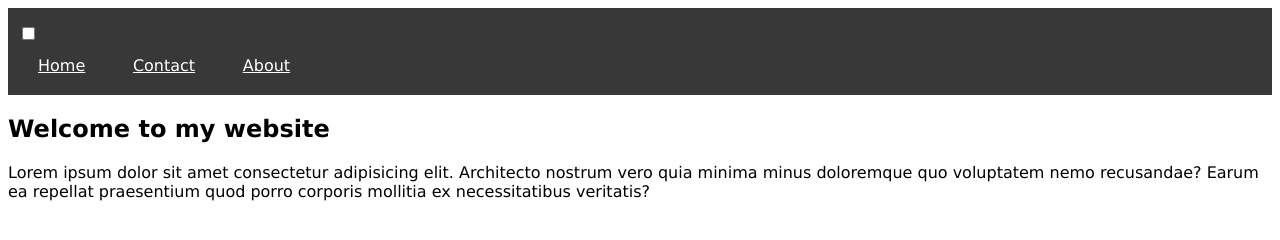
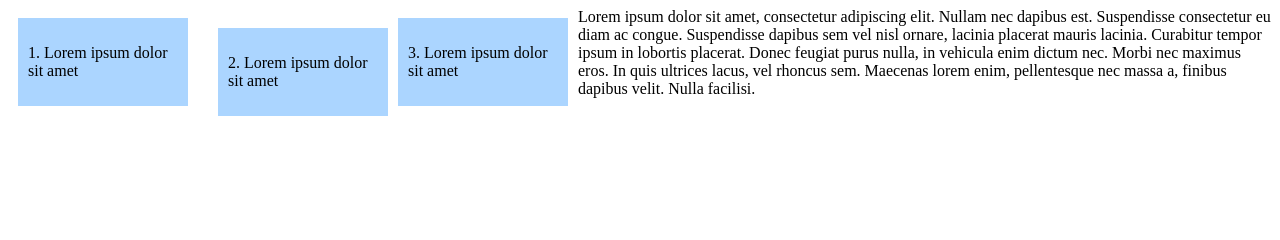
Before and after one commit to Liban-M1/Task-Playground-, a plain HTML site: page index.html in a window 1280 px wide. Drawn offline with Linux system fonts and the light colour scheme.

Commit message:
Positions

```diff
--- a/CSS/styles.css
+++ b/CSS/styles.css
@@ -1,49 +1,21 @@
-body {
-    font-family: Verdana, Geneva, Tahoma, sans-serif;
+.item {
+    background-color: #abd5ff;
+    max-width: 150px;
+    padding: 10px;
+    margin: 10px;
+  }
+  .floated {
+    float: left;
+  }
+
+.positioned {
+    position: relative;
+    top: 10px;
+    left: 10px;
 }
 
-nav {
-    display: none;
-}
-
-#menu-checkbox:checked ~ nav {
-    display: block;
-}
-
-header {
-    position: relative;
-    background: rgb(56, 56, 56);
-    color: #fff;
-    padding: 10px;
-    font-size: 1.5rem;
-}
-
-nav {
-    position: absolute;
-    background-color: rgb(56, 56, 56);
-    top: 0%;
-    left: 30px;
-}
-
-nav a {
-    display: block;
-    color: #ffff;
-    padding: 10px 20px;
-    font-size: 1rem;
-}
-
-@media (min-width: 600px) {
-    nav {
-        display: block;
-        position: static;
-    }
-
-    .hamburger-icon {
-        display: block;
-
-    }
-
-    nav a {
-        display: inline-block;
-    }
-}
+  .section::after {
+    content: ;
+    clear: both;
+    display: table;
+  }
--- a/index.html
+++ b/index.html
@@ -1,27 +1,19 @@
-<!DOCTYPE html>
-<html lang="en">
-<head>
-    <meta charset="UTF-8">
-    <meta http-equiv="X-UA-Compatible" content="IE=edge">
-    <meta name="viewport" content="width=device-width, initial-scale=1.0">
-    <title>Document</title>
-    <link rel="stylesheet" href="css/styles.css"/>
-</head>
-<body>
-    <header>
-        <input type="checkbox" id="menu-checkbox">
-        <label for="menu-checkbox" class="hamburger-icon"><i class="fas fa-bars"></i></label>
-        <nav>
-            <a href="index.html">Home</a>
-            <a href="index.html">Contact</a>
-            <a href="index.html">About</a>
-        </nav>
-    </header>
-    <main>
+<html>
+    <head>
+        <link rel="stylesheet" href="css/styles.css">
+    </head>
+    <body>
         <section>
-            <h1>Welcome to my website</h1>
-            <p>Lorem ipsum dolor sit amet consectetur adipisicing elit. Architecto nostrum vero quia minima minus doloremque quo voluptatem nemo recusandae? Earum ea repellat praesentium quod porro corporis mollitia ex necessitatibus veritatis?</p>
+            <div class="item floated">
+                <p>1. Lorem ipsum dolor sit amet</p>
+            </div>
+            <div class="item floated positioned">
+                <p>2. Lorem ipsum dolor sit amet</p>
+            </div>
+            <div class="item floated">
+                <p>3. Lorem ipsum dolor sit amet</p>
+            </div>
         </section>
-    </main>
-</body>
+        <p>Lorem ipsum dolor sit amet, consectetur adipiscing elit. Nullam nec dapibus est. Suspendisse consectetur eu diam ac congue. Suspendisse dapibus sem vel nisl ornare, lacinia placerat mauris lacinia. Curabitur tempor ipsum in lobortis placerat. Donec feugiat purus nulla, in vehicula enim dictum nec. Morbi nec maximus eros. In quis ultrices lacus, vel rhoncus sem. Maecenas lorem enim, pellentesque nec massa a, finibus dapibus velit. Nulla facilisi.</p>
+    </body>
 </html>
```
